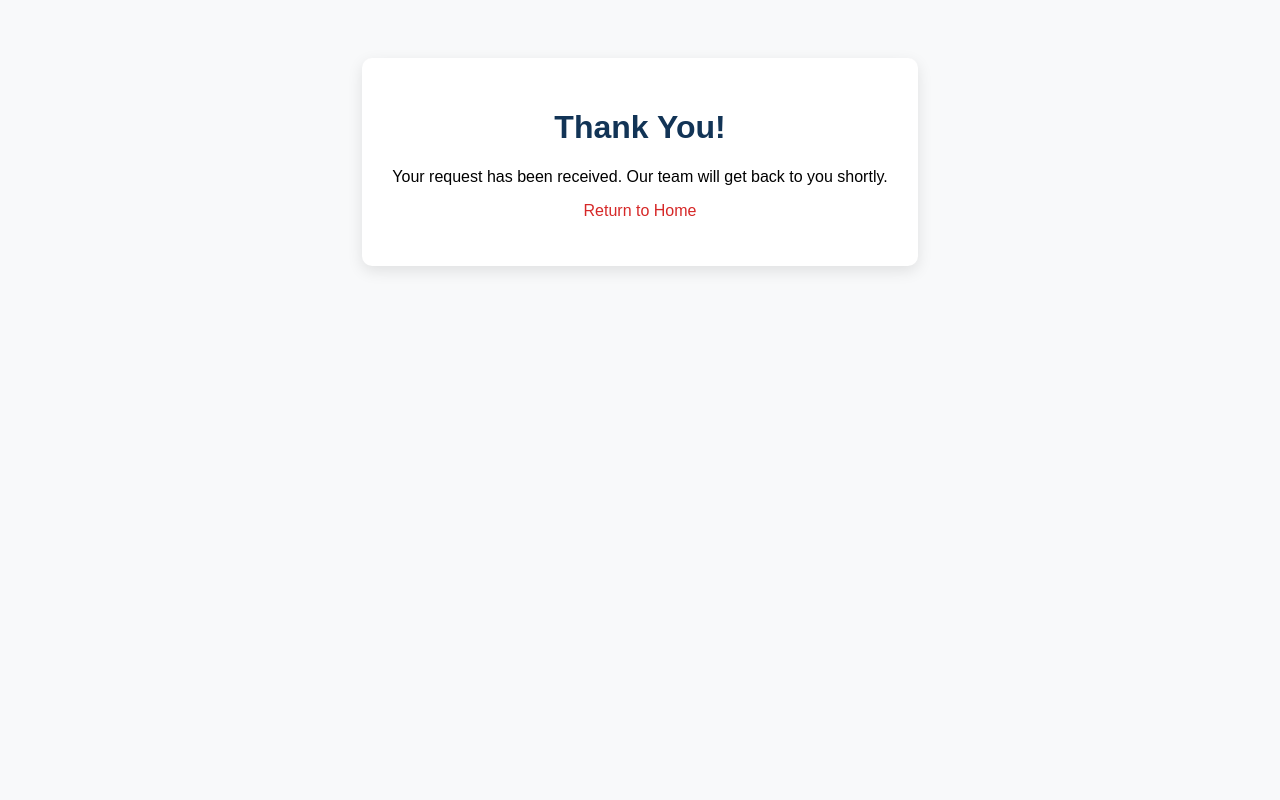
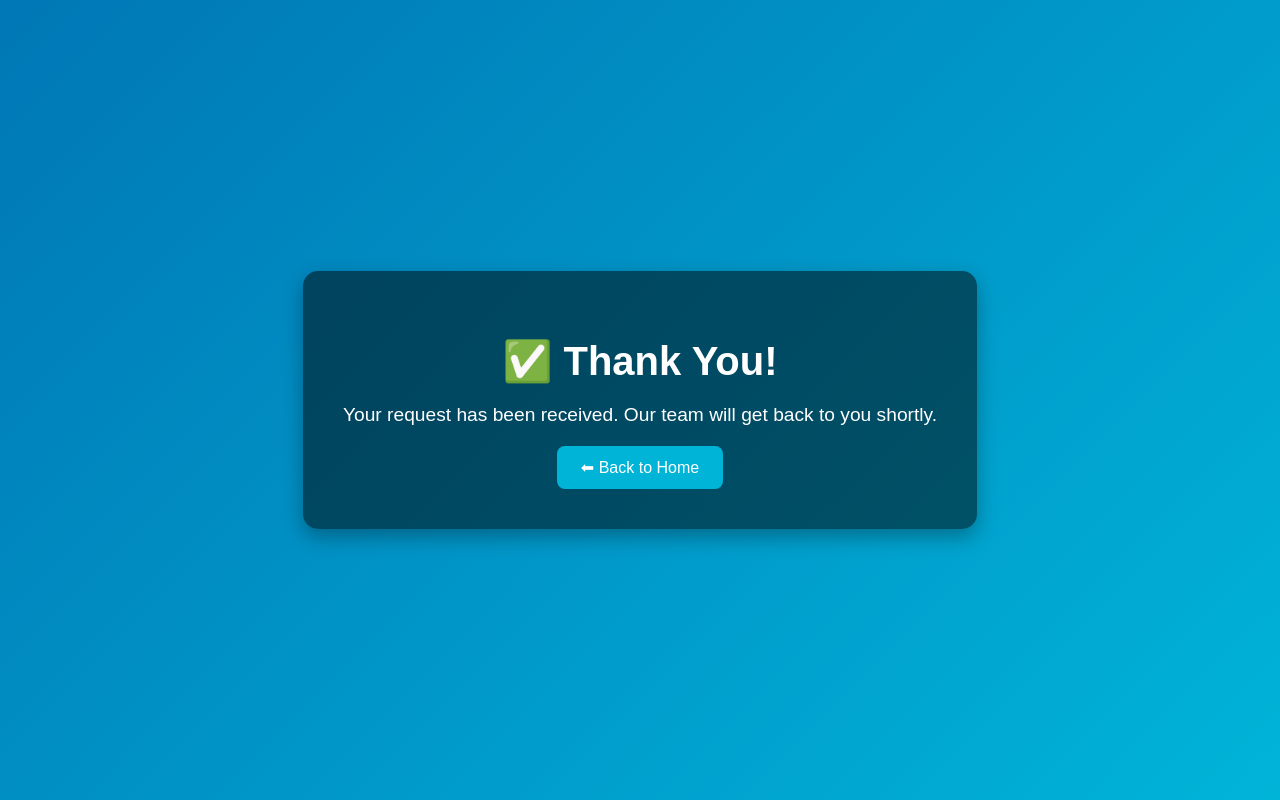
Before and after one commit to malloy-beep/menju-enterprises-logistics, a plain HTML site: page thankyou.html in a window 1280 px wide. Drawn offline with Linux system fonts and the light colour scheme.

Commit message:
Update thankyou.html

```diff
--- a/thankyou.html
+++ b/thankyou.html
@@ -3,31 +3,52 @@
 <head>
   <meta charset="UTF-8">
   <meta name="viewport" content="width=device-width, initial-scale=1.0">
-  <title>Thank You - Menju Enterprises Logistics</title>
+  <title>Thank You</title>
   <style>
     body {
       font-family: Arial, sans-serif;
-      background: #f8f9fa;
+      display: flex;
+      align-items: center;
+      justify-content: center;
+      height: 100vh;
+      margin: 0;
+      background: linear-gradient(135deg, #0077b6, #00b4d8);
+      color: white;
       text-align: center;
-      padding: 50px;
     }
-    .message {
-      background: white;
-      padding: 30px;
-      border-radius: 10px;
-      box-shadow: 0 5px 15px rgba(0,0,0,0.1);
+    .thankyou-box {
+      background: rgba(0, 0, 0, 0.5);
+      padding: 40px;
+      border-radius: 15px;
+      box-shadow: 0 8px 20px rgba(0,0,0,0.3);
+    }
+    h1 {
+      font-size: 2.5em;
+      margin-bottom: 10px;
+    }
+    p {
+      font-size: 1.2em;
+      margin-bottom: 20px;
+    }
+    a {
       display: inline-block;
+      padding: 12px 24px;
+      background: #00b4d8;
+      color: white;
+      text-decoration: none;
+      border-radius: 8px;
+      transition: background 0.3s;
     }
-    h1 { color: #123456; }
-    a { color: #d62828; text-decoration: none; }
-    a:hover { text-decoration: underline; }
+    a:hover {
+      background: #0077b6;
+    }
   </style>
 </head>
 <body>
-  <div class="message">
-    <h1>Thank You!</h1>
+  <div class="thankyou-box">
+    <h1>✅ Thank You!</h1>
     <p>Your request has been received. Our team will get back to you shortly.</p>
-    <p><a href="index.html">Return to Home</a></p>
+    <a href="index.html">⬅ Back to Home</a>
   </div>
 </body>
 </html>
```
